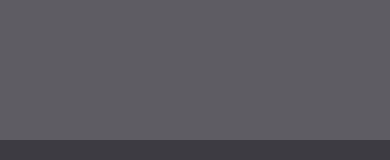
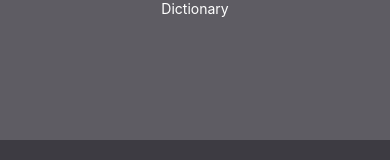
Before and after one commit to SamsUniAcct/MorseCodeApp, a React Native app: screen /Dictionary in a window 390 px wide. Shown: the top 160 px of the page. Built offline with nearby package versions, Linux system fonts and the light colour scheme.

Commit message:
Table implemented for dictionary screen

```diff
--- a/Components/Screens/DictionaryScreen.js
+++ b/Components/Screens/DictionaryScreen.js
@@ -13,7 +13,7 @@ import {
     View
 } from 'react-native';
 import Icon from 'react-native-vector-icons/SimpleLineIcons';
-
+import { Table, TableWrapper, Row, Rows, Col } from 'react-native-table-component';
 
 
 
@@ -23,6 +23,7 @@ const DictionaryScreen = ({ navigation }) => {
     return (
         <View style={styles.mainContainer}>
             <View style={styles.header}>
+                <Text style={styles.footerButtonText}>Dictionary</Text>
             </View>
             <View style={styles.mainSection}>
 
--- a/package.json
+++ b/package.json
@@ -17,6 +17,7 @@
     "react-native": "0.66.4",
     "react-native-safe-area-context": "^3.3.2",
     "react-native-screens": "^3.10.1",
+    "react-native-table-component": "^1.2.1",
     "react-native-torch": "^1.2.0",
     "react-native-vector-icons": "^9.0.0"
   },
```
Also changed, not shown: 1 other file (tests, documents, lock files or other folders).
